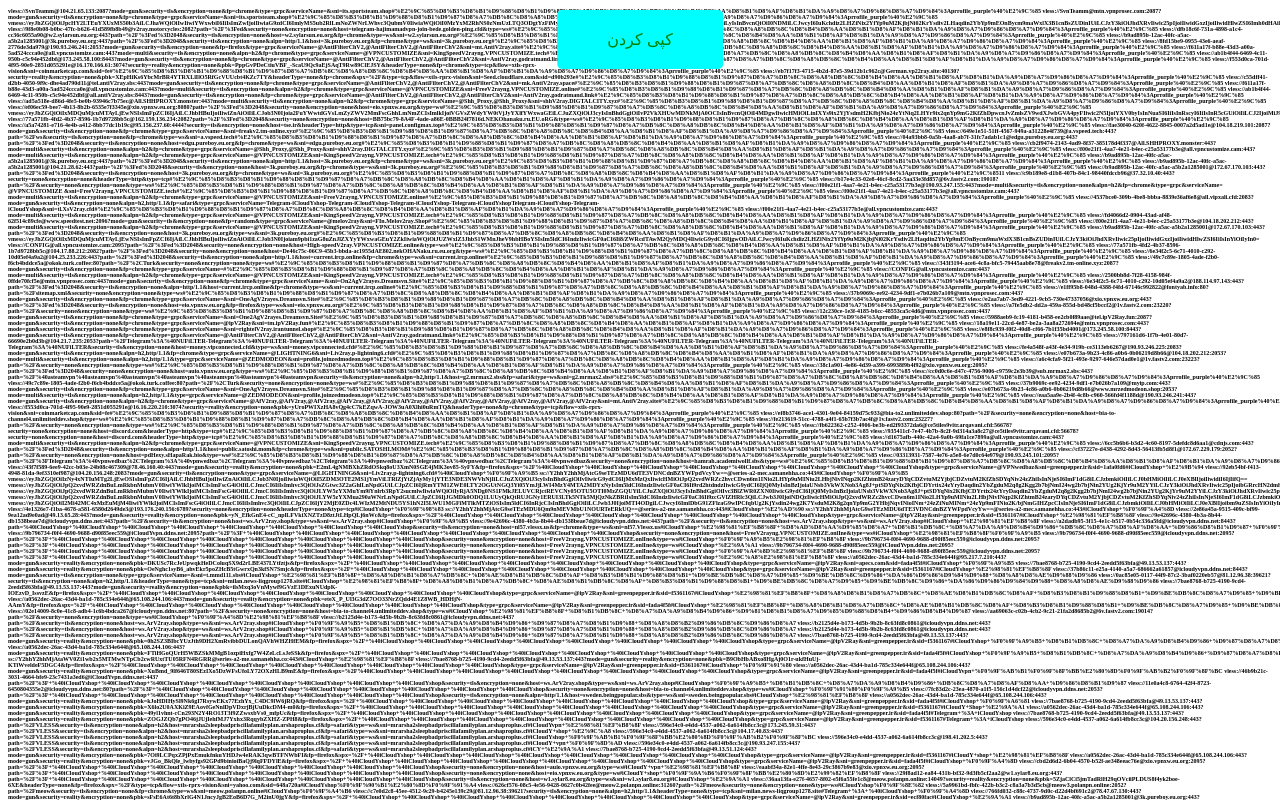
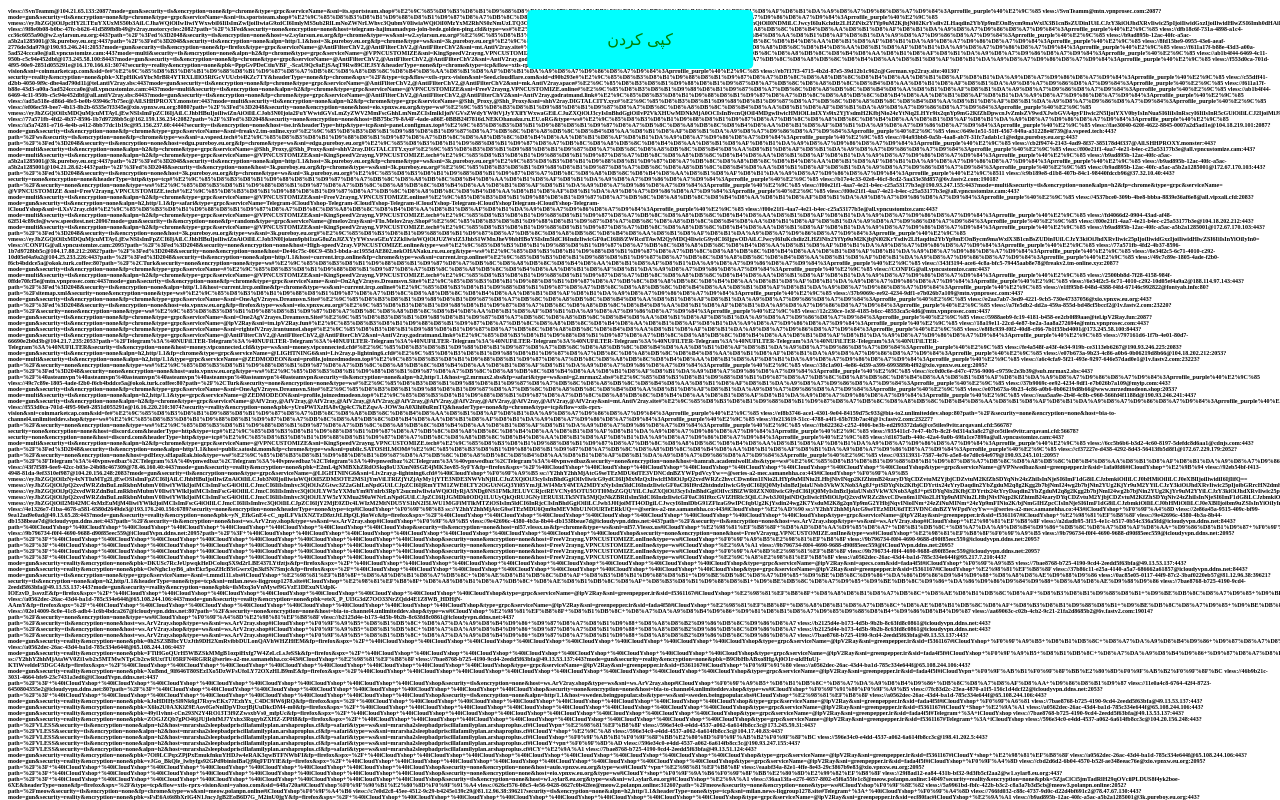
Before and after one commit to xvolld/xvolldv2rayserver, a plain HTML site: page index.html in a window 1280 px wide. Shown: the top 800 px of the page. Drawn offline with Linux system fonts and the light colour scheme.

Commit message:
Update index.html

```diff
--- a/index.html
+++ b/index.html
@@ -9,7 +9,7 @@
             background-color: aqua;
 
             /* تنظیمات مربوط به پدینگ و حاشیه دکمه */
-            padding: 20px 50px;
+            padding: 20px 80px;
 
             /* تنظیمات برای شکل و رنگ متن */
             color: green;
```
